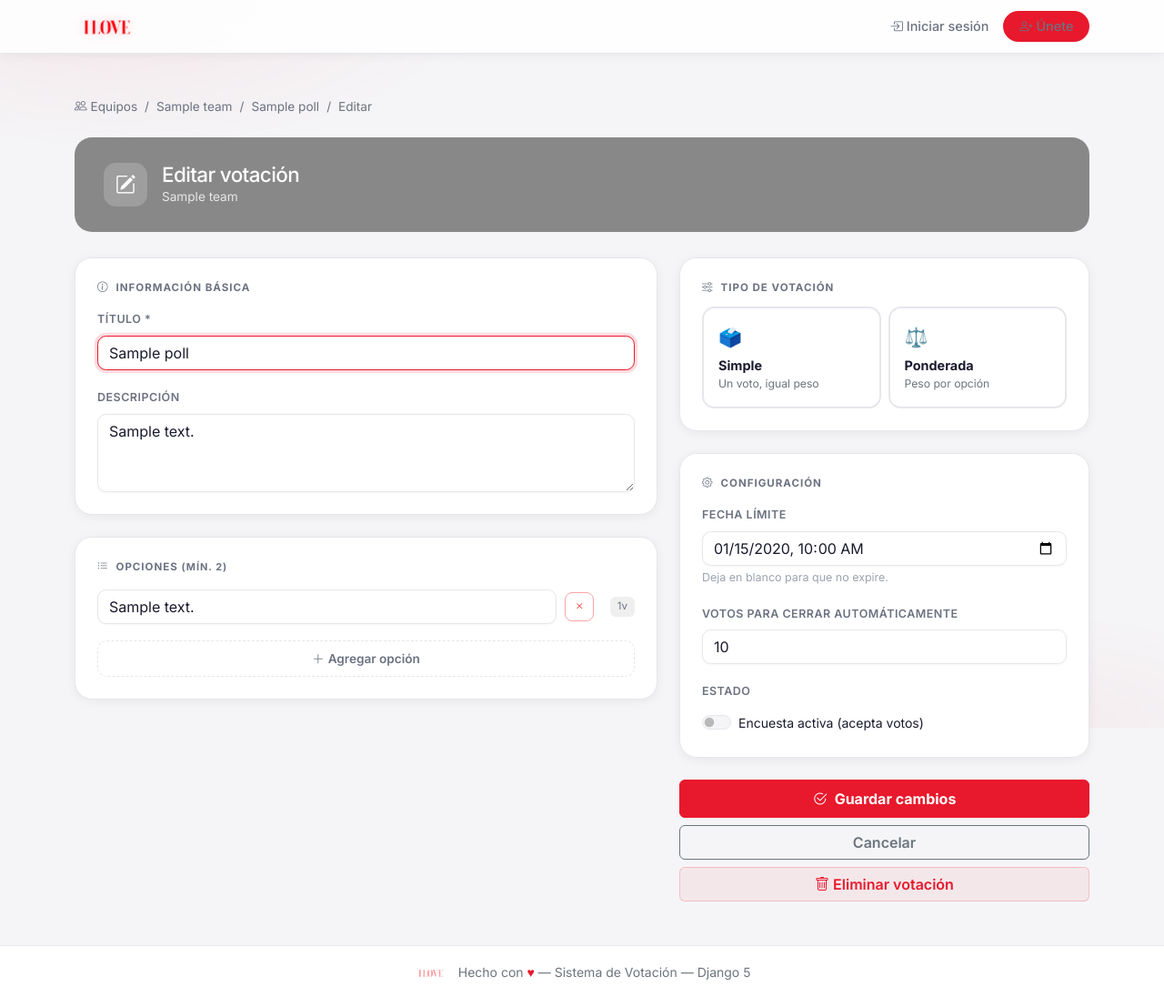
After one commit to RodrigoMZC/sistema-votaci-n, a Django app: template templates/polls/poll_edit.html in a window 1280 px wide. The commit adds this page. Shown: the whole page at 91% size. Run offline with Django 3.2, Linux system fonts and the light colour scheme; the template is opened without the code that fills it: most values are stand-ins (such as "Sample title", 1, 10 or a date in 2020).

Commit message:
Feat: Eliminar Modificar Polls, Fix: En dockerfile

```diff
--- a/accounts/models.py
+++ b/accounts/models.py
@@ -1,5 +1,6 @@
 from django.db import models
 from django.contrib.auth.models import AbstractUser
+from django.urls import reverse
 import uuid
 # Create your models here.
 
@@ -11,3 +12,6 @@ class CustomUser(AbstractUser):
 
     def __str__(self):
         return self.username
+
+    def get_absolute_url(self):
+        return reverse('accounts:profile')
--- a/polls/urls.py
+++ b/polls/urls.py
@@ -11,4 +11,6 @@ urlpatterns = [
     path('team/<slug:team_slug>/<uuid:poll_id>/', views.PollDetailView.as_view(), name='detail'),
     path('team/<slug:team_slug>/<uuid:poll_id>/vote/', views.PollVoteView.as_view(), name='vote'),
     path('team/<slug:team_slug>/<uuid:poll_id>/results/', views.PollResultsView.as_view(), name='results'),
+    path('team/<slug:team_slug>/<uuid:poll_id>/edit/', views.PollUpdateView.as_view(), name='edit'),
+    path('team/<slug:team_slug>/<uuid:poll_id>/delete/', views.PollDeleteView.as_view(), name='delete'),
 ]
--- a/teams/models.py
+++ b/teams/models.py
@@ -1,5 +1,6 @@
 from django.db import models
 from django.conf import settings
+from django.urls import reverse
 from django.utils.text import slugify
 import uuid
 
@@ -27,6 +28,9 @@ class Team(models.Model):
     def __str__(self):
         return self.name
 
+    def get_absolute_url(self):
+        return reverse('teams:detail', kwargs={'slug': self.slug})
+
 class TeamMember (models.Model):
     id = models.UUIDField(primary_key=True, default=uuid.uuid4, editable=False)
     ROLE_CHOICES = [
--- /dev/null
+++ b/templates/polls/poll_edit.html
@@ -0,0 +1,324 @@
+{% extends 'base.html' %}
+{% load static %}
+
+{% block title %}Editar — {{ poll.title }}{% endblock %}
+
+{% block extra_css %}
+<style>
+    .edit-hero {
+        background: linear-gradient(135deg, {{ team.primary_color }} 0%, {{ team.secondary_color }} 100%);
+        border-radius: 1.2rem;
+        padding: 1.75rem 2rem;
+        color: #fff;
+        margin-bottom: 1.75rem;
+    }
+    .section-label {
+        font-size: .72rem; font-weight: 700;
+        text-transform: uppercase; letter-spacing: 1px;
+        color: var(--muted); margin-bottom: .75rem;
+    }
+    .option-row {
+        display: flex; align-items: center; gap: .6rem; margin-bottom: .65rem;
+    }
+    .option-row .form-control { flex: 1; }
+    .weight-field { width: 90px; flex-shrink: 0; }
+    .btn-remove-option {
+        background: none; border: 1px solid #fca5a5; color: #ef4444;
+        border-radius: .5rem; width: 32px; height: 32px;
+        display: flex; align-items: center; justify-content: center;
+        flex-shrink: 0; cursor: pointer; transition: background .15s; padding: 0;
+    }
+    .btn-remove-option:hover { background: #fef2f2; }
+    .btn-add-option {
+        border: 1.5px dashed var(--border); background: transparent;
+        color: var(--muted); border-radius: .65rem;
+        padding: .55rem 1rem; font-size: .85rem; font-weight: 600;
+        width: 100%; transition: border-color .2s, color .2s; cursor: pointer;
+    }
+    .btn-add-option:hover { border-color: {{ team.primary_color }}; color: {{ team.primary_color }}; }
+    .type-card {
+        border: 2px solid var(--border); border-radius: .85rem;
+        padding: 1rem; cursor: pointer; transition: border-color .2s, background .2s; flex: 1;
+    }
+    .type-card input[type="radio"] { display: none; }
+    .type-card.selected { border-color: {{ team.primary_color }}; background: {{ team.primary_color }}0d; }
+    .voted-option-note {
+        font-size: .72rem; color: var(--muted);
+        background: var(--surface-3); border-radius: .4rem;
+        padding: .15rem .5rem; margin-left: .5rem;
+    }
+</style>
+{% endblock %}
+
+{% block content %}
+
+<!-- Breadcrumb -->
+<nav aria-label="breadcrumb" class="mb-4">
+    <ol class="breadcrumb" style="font-size:.85rem;">
+        <li class="breadcrumb-item">
+            <a href="{% url 'teams:list' %}" class="text-decoration-none" style="color:var(--muted);">
+                <i class="bi bi-people me-1"></i>Equipos
+            </a>
+        </li>
+        <li class="breadcrumb-item">
+            <a href="{% url 'teams:detail' team.slug %}" class="text-decoration-none" style="color:var(--muted);">{{ team.name }}</a>
+        </li>
+        <li class="breadcrumb-item">
+            <a href="{% url 'polls:detail' team.slug poll.id %}" class="text-decoration-none" style="color:var(--muted);">
+                {{ poll.title|truncatechars:25 }}
+            </a>
+        </li>
+        <li class="breadcrumb-item active text-secondary">Editar</li>
+    </ol>
+</nav>
+
+<!-- Hero -->
+<div class="edit-hero">
+    <div class="d-flex align-items-center gap-3">
+        <div style="width:48px;height:48px;border-radius:.85rem;background:rgba(255,255,255,.18);
+                    display:flex;align-items:center;justify-content:center;font-size:1.4rem;">
+            <i class="bi bi-pencil-square"></i>
+        </div>
+        <div>
+            <h1 class="fw-black mb-0" style="font-size:1.4rem;letter-spacing:-.6px;">Editar votación</h1>
+            <p class="mb-0" style="font-size:.85rem;opacity:.8;">{{ team.name }}</p>
+        </div>
+    </div>
+</div>
+
+<form method="post" id="poll-form">
+    {% csrf_token %}
+    <div class="row g-4">
+
+        <!-- Columna principal -->
+        <div class="col-lg-7">
+
+            <!-- Datos básicos -->
+            <div class="card p-4 mb-4">
+                <p class="section-label"><i class="bi bi-info-circle me-2"></i>Información básica</p>
+
+                <div class="mb-3">
+                    <label class="form-label">Título *</label>
+                    <input type="text" name="title" class="form-control"
+                           value="{{ poll.title }}" required autofocus>
+                </div>
+                <div class="mb-0">
+                    <label class="form-label">Descripción</label>
+                    <textarea name="description" class="form-control" rows="3"
+                              placeholder="Contexto o instrucciones...">{{ poll.description }}</textarea>
+                </div>
+            </div>
+
+            <!-- Opciones -->
+            <div class="card p-4">
+                <div class="d-flex align-items-center justify-content-between mb-3">
+                    <p class="section-label mb-0"><i class="bi bi-list-ul me-2"></i>Opciones <span style="font-size:.68rem;">(mín. 2)</span></p>
+                    <span id="weighted-hint" class="badge rounded-pill d-none"
+                          style="background:rgba(59,130,246,.1);color:#2563eb;border:1px solid rgba(59,130,246,.2);font-size:.7rem;">
+                        Ponderada — ajusta los pesos
+                    </span>
+                </div>
+
+                <div id="options-header" class="d-none mb-1 px-1">
+                    <div class="d-flex gap-2">
+                        <span style="flex:1;font-size:.72rem;font-weight:700;text-transform:uppercase;letter-spacing:.5px;color:var(--muted);">Opción</span>
+                        <span style="width:90px;font-size:.72rem;font-weight:700;text-transform:uppercase;letter-spacing:.5px;color:var(--muted);text-align:center;">Peso</span>
+                        <span style="width:32px;"></span>
+                    </div>
+                </div>
+
+                <div id="options-list">
+                    {% for option in poll.options.all %}
+                        <div class="option-row" data-existing="true">
+                            <input type="hidden" name="option_id" value="{{ option.id }}">
+                            <input type="text" name="option_text" class="form-control"
+                                   value="{{ option.text }}" required placeholder="Opción">
+                            <input type="number" name="option_weight" class="form-control weight-field weighted-only"
+                                   value="{{ option.weight }}" min="0.1" step="0.1"
+                                   style="display:{% if poll.type == 'weighted' %}block{% else %}none{% endif %};">
+                            <button type="button" class="btn-remove-option"
+                                    {% if option.votes.count > 0 %}disabled title="{{ option.votes.count }} voto(s) — no se puede eliminar"{% endif %}>
+                                <i class="bi bi-x" style="font-size:.85rem;"></i>
+                            </button>
+                            {% if option.votes.count > 0 %}
+                                <span class="voted-option-note">{{ option.votes.count }}v</span>
+                            {% endif %}
+                        </div>
+                    {% endfor %}
+                </div>
+
+                <button type="button" class="btn-add-option mt-2" id="btn-add-option">
+                    <i class="bi bi-plus-lg me-1"></i>Agregar opción
+                </button>
+            </div>
+        </div>
+
+        <!-- Sidebar -->
+        <div class="col-lg-5">
+
+            <!-- Tipo -->
+            <div class="card p-4 mb-4">
+                <p class="section-label"><i class="bi bi-sliders me-2"></i>Tipo de votación</p>
+                <div class="d-flex gap-2">
+                    <label class="type-card {% if poll.type == 'simple' %}selected{% endif %}" id="card-simple">
+                        <input type="radio" name="type" value="simple" {% if poll.type == 'simple' %}checked{% endif %}>
+                        <div style="font-size:1.3rem;margin-bottom:.3rem;">🗳️</div>
+                        <div class="fw-bold" style="font-size:.9rem;">Simple</div>
+                        <div class="text-secondary" style="font-size:.76rem;">Un voto, igual peso</div>
+                    </label>
+                    <label class="type-card {% if poll.type == 'weighted' %}selected{% endif %}" id="card-weighted">
+                        <input type="radio" name="type" value="weighted" {% if poll.type == 'weighted' %}checked{% endif %}>
+                        <div style="font-size:1.3rem;margin-bottom:.3rem;">⚖️</div>
+                        <div class="fw-bold" style="font-size:.9rem;">Ponderada</div>
+                        <div class="text-secondary" style="font-size:.76rem;">Peso por opción</div>
+                    </label>
+                </div>
+            </div>
+
+            <!-- Configuración -->
+            <div class="card p-4 mb-4">
+                <p class="section-label"><i class="bi bi-gear me-2"></i>Configuración</p>
+
+                <div class="mb-3">
+                    <label class="form-label">Fecha límite</label>
+                    <input type="datetime-local" name="deadline" class="form-control"
+                           value="{% if poll.deadline %}{{ poll.deadline|date:'Y-m-d' }}T{{ poll.deadline|date:'H:i' }}{% endif %}">
+                    <div class="form-text">Deja en blanco para que no expire.</div>
+                </div>
+
+                <div class="mb-3">
+                    <label class="form-label">Votos para cerrar automáticamente</label>
+                    <input type="number" name="required_votes" class="form-control"
+                           min="0" placeholder="0 = sin límite" value="{{ poll.required_votes }}">
+                </div>
+
+                <div class="mb-0">
+                    <label class="form-label">Estado</label>
+                    <div class="form-check form-switch mt-1">
+                        <input class="form-check-input" type="checkbox" name="is_active"
+                               id="is_active" {% if poll.is_active %}checked{% endif %}>
+                        <label class="form-check-label" for="is_active" style="font-size:.875rem;">
+                            Encuesta activa (acepta votos)
+                        </label>
+                    </div>
+                </div>
+            </div>
+
+            <!-- Acciones -->
+            <div class="d-grid gap-2">
+                <button type="submit" class="btn btn-primary fw-bold py-2">
+                    <i class="bi bi-check2-circle me-2"></i>Guardar cambios
+                </button>
+                <a href="{% url 'polls:detail' team.slug poll.id %}" class="btn btn-outline-secondary fw-semibold">
+                    Cancelar
+                </a>
+                <a href="{% url 'polls:delete' team.slug poll.id %}"
+                   class="btn fw-semibold"
+                   style="background:rgba(232,25,44,.06);color:var(--red);border:1px solid rgba(232,25,44,.2);">
+                    <i class="bi bi-trash me-1"></i>Eliminar votación
+                </a>
+            </div>
+
+        </div>
+    </div>
+</form>
+
+{% endblock %}
+
+{% block extra_js %}
+<script>
+(function () {
+    let optionCount = {{ poll.options.count }};
+    let isWeighted  = {{ poll.type|yesno:"false,true,false" }};
+
+    // Corregir: si el tipo actual es 'weighted' → true
+    isWeighted = document.querySelector('input[name="type"]:checked')?.value === 'weighted';
+
+    const optionsList   = document.getElementById('options-list');
+    const optionsHeader = document.getElementById('options-header');
+    const weightedHint  = document.getElementById('weighted-hint');
+    const cardSimple    = document.getElementById('card-simple');
+    const cardWeighted  = document.getElementById('card-weighted');
+
+    function addOption(text = '', weight = '1', id = '') {
+        optionCount++;
+        const row = document.createElement('div');
+        row.className = 'option-row';
+
+        const hiddenId = document.createElement('input');
+        hiddenId.type = 'hidden';
+        hiddenId.name = 'option_id';
+        hiddenId.value = id;
+
+        const input = document.createElement('input');
+        input.type = 'text'; input.name = 'option_text';
+        input.className = 'form-control';
+        input.placeholder = `Opción ${optionCount}`;
+        input.value = text; input.required = true;
+
+        const weightInput = document.createElement('input');
+        weightInput.type = 'number'; weightInput.name = 'option_weight';
+        weightInput.className = 'form-control weight-field weighted-only';
+        weightInput.placeholder = '1'; weightInput.min = '0.1'; weightInput.step = '0.1';
+        weightInput.value = weight;
+        weightInput.style.display = isWeighted ? '' : 'none';
+
+        const removeBtn = document.createElement('button');
+        removeBtn.type = 'button'; removeBtn.className = 'btn-remove-option';
+        removeBtn.innerHTML = '<i class="bi bi-x" style="font-size:.85rem;"></i>';
+        removeBtn.addEventListener('click', () => { row.remove(); updateRemoveButtons(); });
+
+        row.appendChild(hiddenId);
+        row.appendChild(input);
+        row.appendChild(weightInput);
+        row.appendChild(removeBtn);
+        optionsList.appendChild(row);
+        updateRemoveButtons();
+        input.focus();
+    }
+
+    function updateRemoveButtons() {
+        const rows = optionsList.querySelectorAll('.option-row');
+        rows.forEach(row => {
+            const btn = row.querySelector('.btn-remove-option');
+            if (!btn.disabled) {
+                btn.style.opacity = rows.length <= 2 ? '.35' : '1';
+                btn.style.cursor  = rows.length <= 2 ? 'not-allowed' : 'pointer';
+                btn.disabled = rows.length <= 2;
+            }
+        });
+    }
+
+    function setWeightedMode(weighted) {
+        isWeighted = weighted;
+        document.querySelectorAll('.weighted-only').forEach(el => {
+            el.style.display = weighted ? '' : 'none';
+        });
+        optionsHeader.classList.toggle('d-none', !weighted);
+        weightedHint.classList.toggle('d-none', !weighted);
+    }
+
+    cardSimple.addEventListener('click', () => {
+        cardSimple.classList.add('selected'); cardWeighted.classList.remove('selected');
+        setWeightedMode(false);
+    });
+    cardWeighted.addEventListener('click', () => {
+        cardWeighted.classList.add('selected'); cardSimple.classList.remove('selected');
+        setWeightedMode(true);
+    });
+
+    document.getElementById('btn-add-option').addEventListener('click', () => addOption());
+    updateRemoveButtons();
+    if (isWeighted) setWeightedMode(true);
+
+    document.getElementById('poll-form').addEventListener('submit', function (e) {
+        const texts = Array.from(optionsList.querySelectorAll('input[name="option_text"]'))
+                          .map(i => i.value.trim()).filter(Boolean);
+        if (texts.length < 2) {
+            e.preventDefault();
+            alert('Debe haber al menos 2 opciones.');
+        }
+    });
+})();
+</script>
+{% endblock %}
```
Also changed, not shown: polls/models.py (+7 -0 lines), polls/views.py (+142 -0 lines), templates/polls/poll_confirm_delete.html (added, +103 -0 lines), templates/polls/poll_detail.html (+17 -5 lines), templates/polls/poll_list.html (+10 -3 lines), 1 other file.
